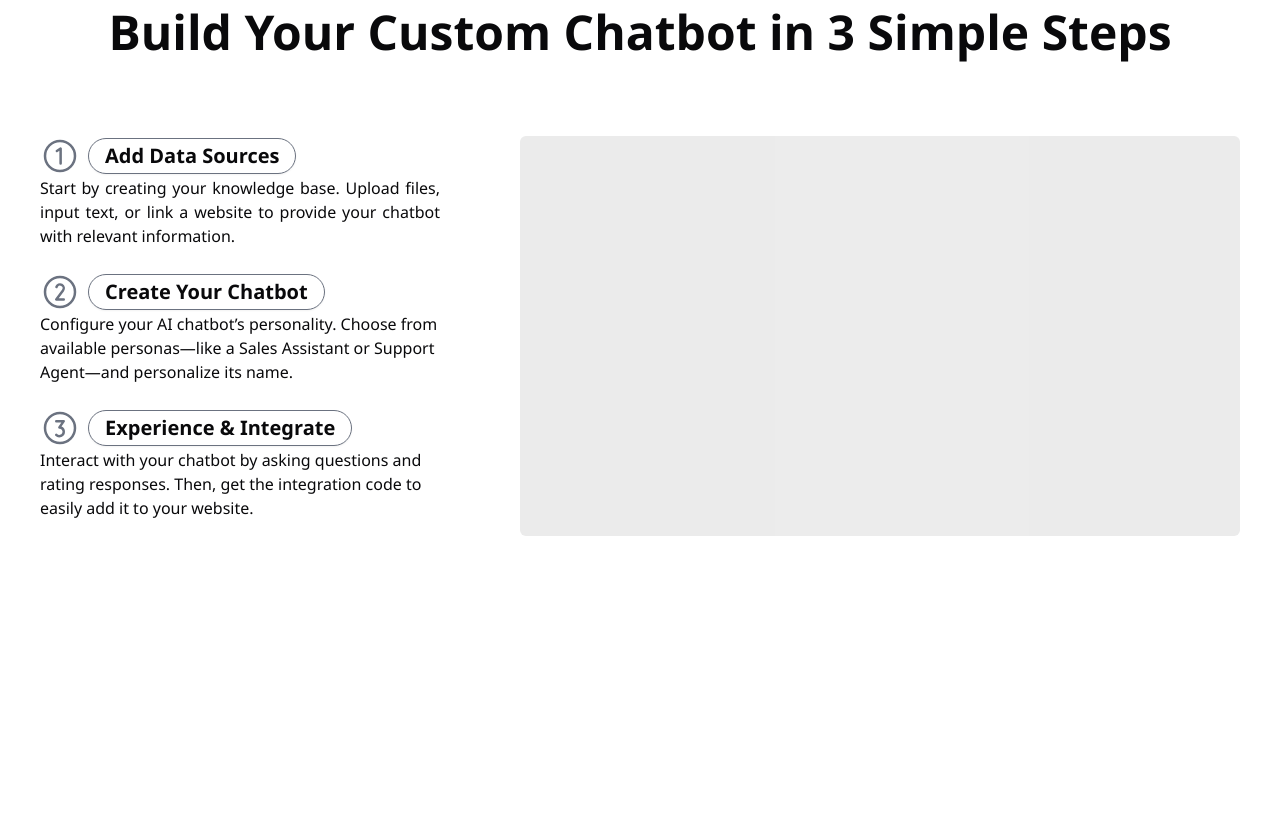
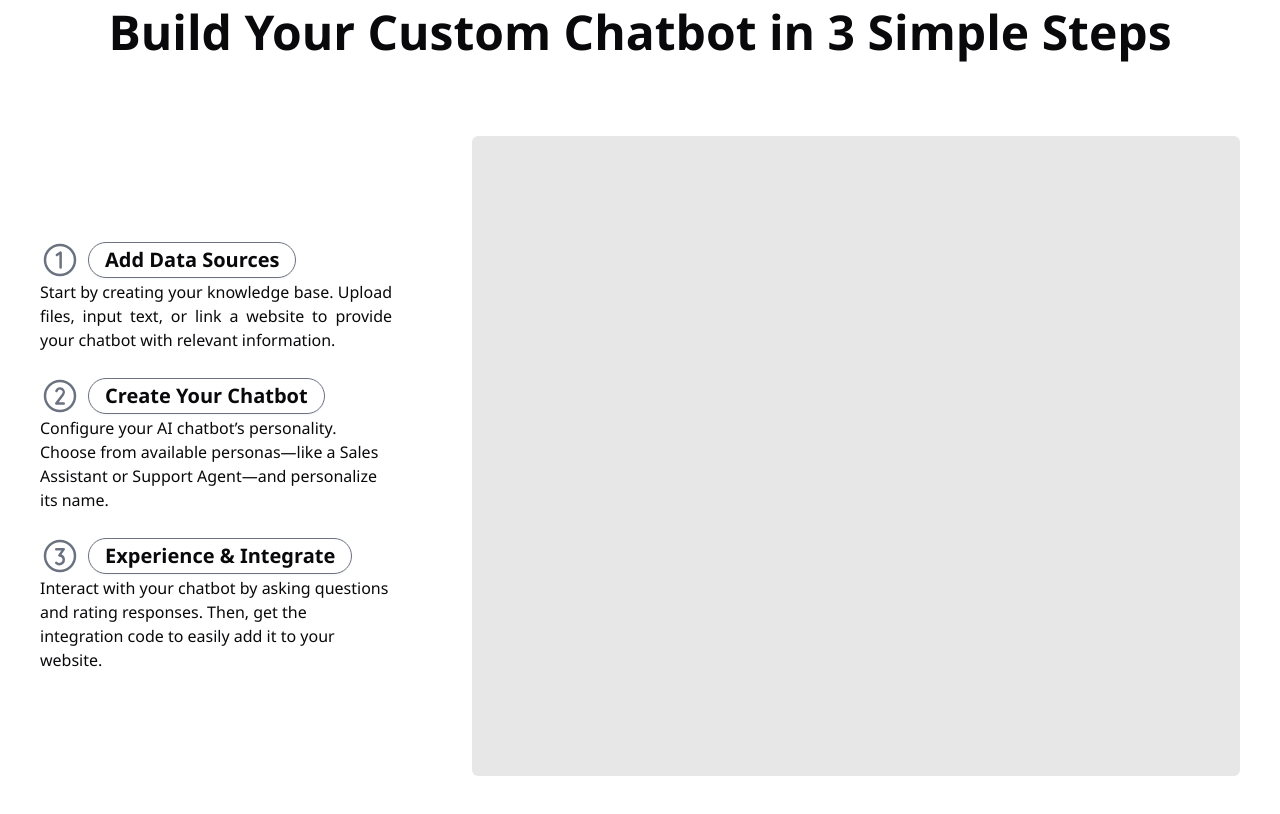
Before and after one commit to Sudeepktiwari/spark-home, a React (Vite) app: page / in a window 1280 px wide. Shown: the part 640-1454 px from the top of the page. Before the commit the page ends 1216 px from the top, so only its background shows below. Built offline with nearby package versions, Linux system fonts and the light colour scheme.

Commit message:
steps-reponsive

```diff
--- a/src/pages/home/steps.tsx
+++ b/src/pages/home/steps.tsx
@@ -12,9 +12,12 @@ const Steps = () => {
       <h1 className="text-center text-5xl font-bold p-10">
         Build Your Custom Chatbot in 3 Simple Steps
       </h1>
-      <div className="flex m-10 gap-20">
-        <div className=" ">
-          <div className="flex items-center gap-2">
+      <div className="flex flex-col lg:flex-row items-center m-10 gap-0 lg:gap-20 ">
+        <div className="">
+          <div className="flex lg:hidden">
+            <Skeleton className="h-[40vh] w-[100vw] lg:h-[80vh] lg:w-[60vw]" />
+          </div>
+          <div className="flex items-center gap-2 mt-6 lg:mt-0">
             <NumberCircleOne size={40} className="text-gray-500" />
             <Button
               variant={"outline"}
@@ -57,8 +60,8 @@ const Steps = () => {
             Then, get the integration code to easily add it to your website.
           </p>
         </div>
-        <div>
-          <Skeleton className="h-[400px] w-[720px]" />
+        <div className="hidden lg:flex">
+          <Skeleton className="h-[80vh] w-[60vw]" />
         </div>
       </div>
     </div>
```
